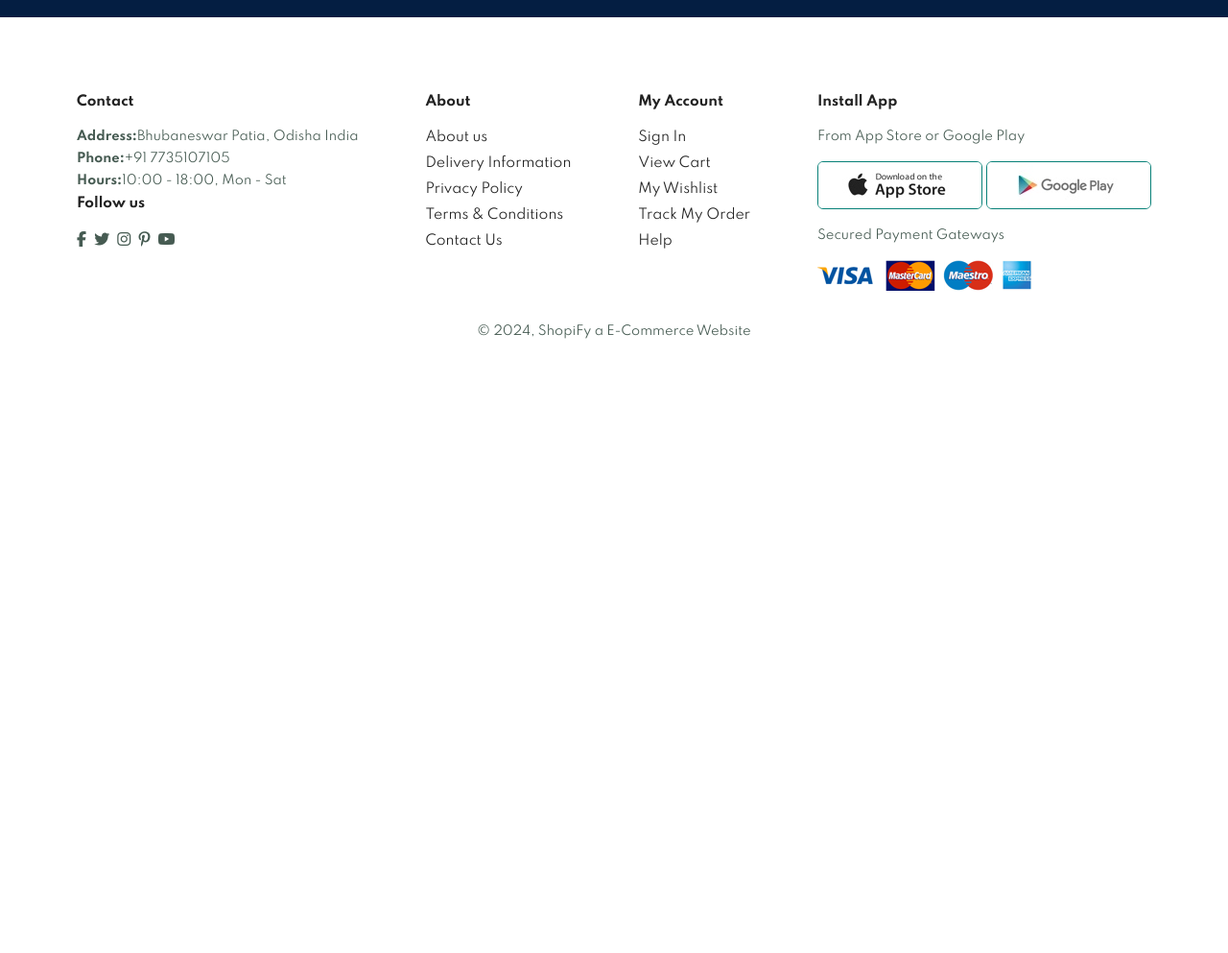
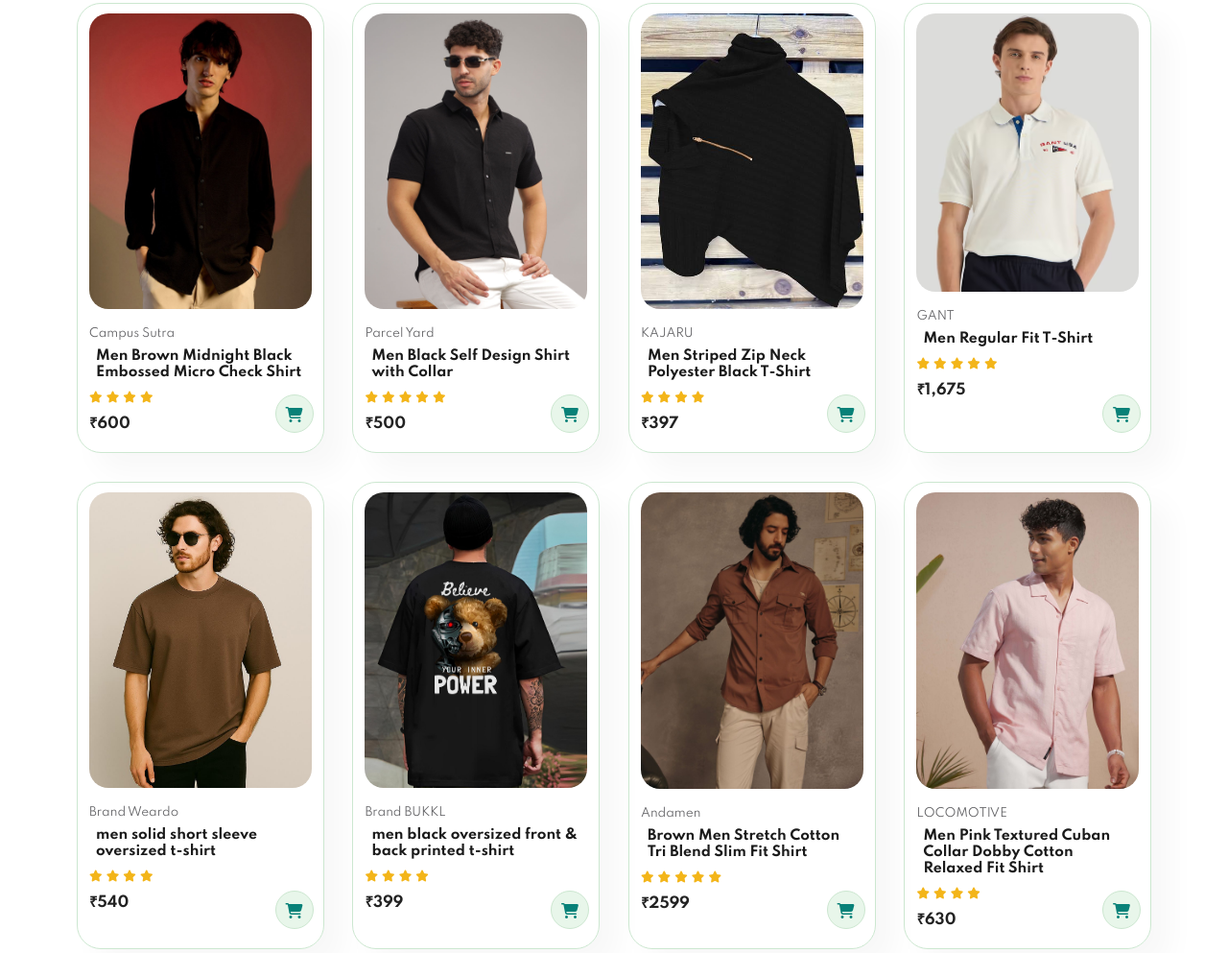
Before and after one commit to sanjiv-65/shopify-ecommerce, a plain HTML site: page singleProduct.html in a window 1280 px wide. Shown: the part 1131-2124 px from the top of the page at 96% size. Before the commit the page ends 1532 px from the top, so only its background shows below. Drawn offline with Linux system fonts and the light colour scheme.

Commit message:
singleProduct

```diff
--- a/singleProduct.html
+++ b/singleProduct.html
@@ -34,7 +34,7 @@
     <img src="img/shirt1.jpg" width="100%" id="MainImg" alt="">
     <div class="small-img-group">
 <div class="small-img-col">
-    <img src="img/shirt1.1.jpg" width="100%" class="small-img" alt="">
+    <img src="img/shirt1.jpg" width="100%" class="small-img" alt="">
 </div>
 <div class="small-img-col">
     <img src="img/shirt1.2.jpg" width="100%" class="small-img" alt="">
@@ -61,7 +61,7 @@
         <option>Medium</option>
         </select>
 <input type="number" value="1">
-<button>Add To Cart</button>
+<button class="normal">Add To Cart</button>
 <h4>Product Details</h4>
 <span>Elevate Your Everyday Look With Dl'S Collection Of Timeless Shirts. Crafted With Precision And Attention To Detail,
      Each Shirt From Dennis Lingo'S Range Exudes Effortless Style And Unparalleled Comfort. Whether You'Re Dressing
@@ -75,7 +75,149 @@
 </div>
 </section>
 
+<section id="product1" class="section-p1">
+<h2>Featured Products</h2>
+<p>Fresh Styles for Every Season</p>
+<div class="pro-container">
+    <div class="pro">
+        <img src="img/shirt1.7.jpg" alt="">
+        <div class="des">
+            <span>Campus Sutra</span>
+            <h5>Men Brown Midnight Black Embossed Micro Check Shirt</h5>
+            <div class="star">
+                <i class="fas fa-star"></i>
+                <i class="fas fa-star"></i>
+                <i class="fas fa-star"></i>
+                <i class="fas fa-star"></i>
 
+            </div>
+            <h4>₹600</h4>
+            </div>
+            <a href="#"><i class="fa fa-shopping-cart cart"></i></a>
+    </div>
+
+     <div class="pro">
+        <img src="img/shirt1.8.jpg" alt="">
+        <div class="des">
+            <span>Parcel Yard</span>
+            <h5>Men Black Self Design Shirt with Collar</h5>
+            <div class="star">
+                <i class="fas fa-star"></i>
+                <i class="fas fa-star"></i>
+                <i class="fas fa-star"></i>
+                <i class="fas fa-star"></i>
+                <i class="fas fa-star"></i>
+            </div>
+            <h4>₹500</h4>
+            </div>
+            <a href="#"><i class="fa fa-shopping-cart cart"></i></a>
+    </div>
+    <div class="pro">
+        <img src="img/new-arrivals1.jpeg" alt="">
+        <div class="des">
+            <span>KAJARU </span>
+            <h5>Men Striped Zip Neck Polyester Black T-Shirt</h5>
+            <div class="star">
+                <i class="fas fa-star"></i>
+                <i class="fas fa-star"></i>
+                <i class="fas fa-star"></i>
+                <i class="fas fa-star"></i>
+
+            </div>
+            <h4>₹397</h4>
+            </div>
+            <a href="#"><i class="fa fa-shopping-cart cart"></i></a>
+    </div>
+
+     <div class="pro">
+        <img src="img/new-arrivals1.2.jpg" alt="">
+        <div class="des">
+            <span>GANT</span>
+            <h5>Men Regular Fit T-Shirt</h5>
+            <div class="star">
+                <i class="fas fa-star"></i>
+                <i class="fas fa-star"></i>
+                <i class="fas fa-star"></i>
+                <i class="fas fa-star"></i>
+                <i class="fas fa-star"></i>
+            </div>
+            <h4>₹1,675</h4>
+            </div>
+            <a href="#"><i class="fa fa-shopping-cart cart"></i></a>
+    </div>
+
+
+     <div class="pro">
+        <img src="img/new-arrivals1.4.jpg" alt="">
+        <div class="des">
+            <span>Brand Weardo</span>
+            <h5>men solid short sleeve oversized t-shirt</h5>
+            <div class="star">
+                <i class="fas fa-star"></i>
+                <i class="fas fa-star"></i>
+                <i class="fas fa-star"></i>
+                <i class="fas fa-star"></i>
+                 </div>
+            <h4>₹540</h4>
+            </div>
+            <a href="#"><i class="fa fa-shopping-cart cart"></i></a>
+    </div>
+
+     <div class="pro">
+        <img src="img/new-arrivals1.5.jpg" alt="">
+        <div class="des">
+            <span>Brand BUKKL</span>
+            <h5>men black oversized front & back printed t-shirt</h5>
+            <div class="star">
+                <i class="fas fa-star"></i>
+                <i class="fas fa-star"></i>
+                <i class="fas fa-star"></i>
+                <i class="fas fa-star"></i>
+
+            </div>
+            <h4>₹399</h4>
+            </div>
+            <a href="#"><i class="fa fa-shopping-cart cart"></i></a>
+    </div>
+
+
+
+     <div class="pro">
+        <img src="img/new-arrivals1.7.jpg" alt="">
+        <div class="des">
+            <span>Andamen</span>
+            <h5>Brown Men Stretch Cotton Tri Blend Slim Fit Shirt</h5>
+            <div class="star">
+                <i class="fas fa-star"></i>
+                <i class="fas fa-star"></i>
+                <i class="fas fa-star"></i>
+                <i class="fas fa-star"></i>
+                <i class="fas fa-star"></i>
+            </div>
+            <h4>₹2599</h4>
+            </div>
+            <a href="#"><i class="fa fa-shopping-cart cart"></i></a>
+    </div>
+
+     <div class="pro">
+        <img src="img/new-arrivals1.8.jpg" alt="">
+        <div class="des">
+            <span>LOCOMOTIVE</span>
+            <h5>Men Pink Textured Cuban Collar Dobby Cotton Relaxed Fit Shirt</h5>
+            <div class="star">
+                <i class="fas fa-star"></i>
+                <i class="fas fa-star"></i>
+                <i class="fas fa-star"></i>
+                <i class="fas fa-star"></i>
+
+            </div>
+            <h4>₹630</h4>
+            </div>
+            <a href="#"><i class="fa fa-shopping-cart cart"></i></a>
+    </div>
+</div>
+
+</section>
 <section id="newsletter" class="section-p1 section-m1">
 <div class="newstext">
 <h4>Sign Up For Newsletters</h4>
@@ -143,7 +285,25 @@
     <p>© 2024, ShopiFy a E-Commerce Website</p>
     </div>
 </footer>
+<script>
+    var MainImg=document.getElementById("MainImg");
+    var smallimg=document.getElementsByClassName("small-img");
 
+    smallimg[0].onclick=function(){
+        MainImg.src=smallimg[0].src;
+    }
+
+    smallimg[1].onclick=function(){
+        MainImg.src=smallimg[1].src;
+    }
+    smallimg[2].onclick=function(){
+        MainImg.src=smallimg[2].src;
+    }
+    smallimg[3].onclick=function(){
+        MainImg.src=smallimg[3].src;
+    }
+
+</script>
  <script src="script.js"></script>
 </body>
 </html>
--- a/style.css
+++ b/style.css
@@ -696,6 +696,28 @@
     margin-bottom: 10px;
 }
 
+#prodetails .single-pro-details input{
+    width: 50px;
+    height: 47px;
+    padding-left: 10px;
+    font-size: 16px;
+    margin-right: 10px;
+
+}
+
+#prodetails .single-pro-details input:focus{
+    outline: none;
+}
+
+#prodetails .single-pro-details button{
+    background: #088178;
+    color:#fff;
+}
+
+#prodetails .single-pro-details span{
+line-height: 25px;
+}
+
 
 
 
@@ -880,4 +902,17 @@
     footer .copyright {
         text-align: start;
     }
+    /*single product*/
+    #prodetails{
+    display: flex;
+    flex-direction: column;
+    }
+    #prodetails .single-pro-image {
+        width: 100%;
+        margin-right: 0px;
+
+    }
+    #prodetails .single-pro-details {
+        width: 100%;
+    }
 }
```
Also changed, not shown: shop.html (+1 -1 lines).
